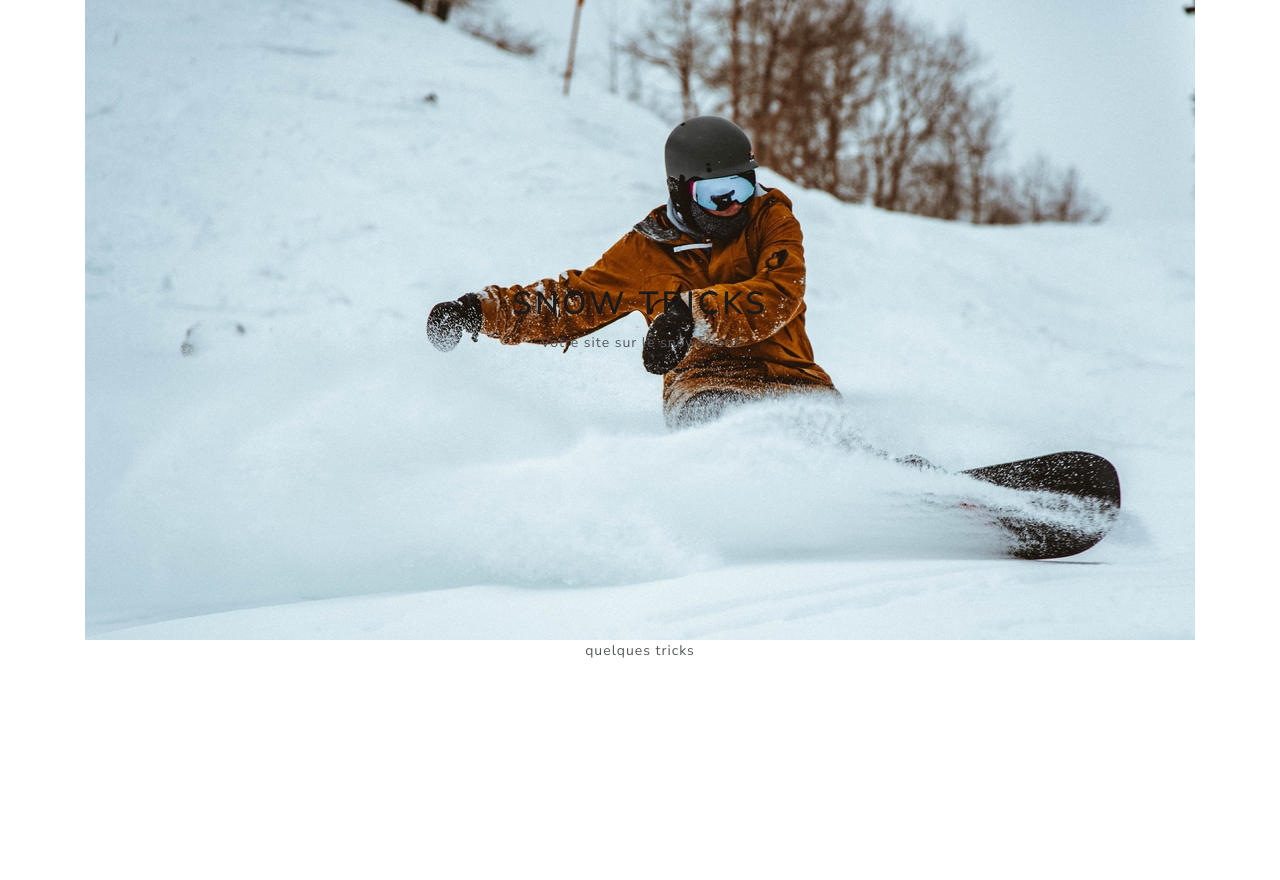
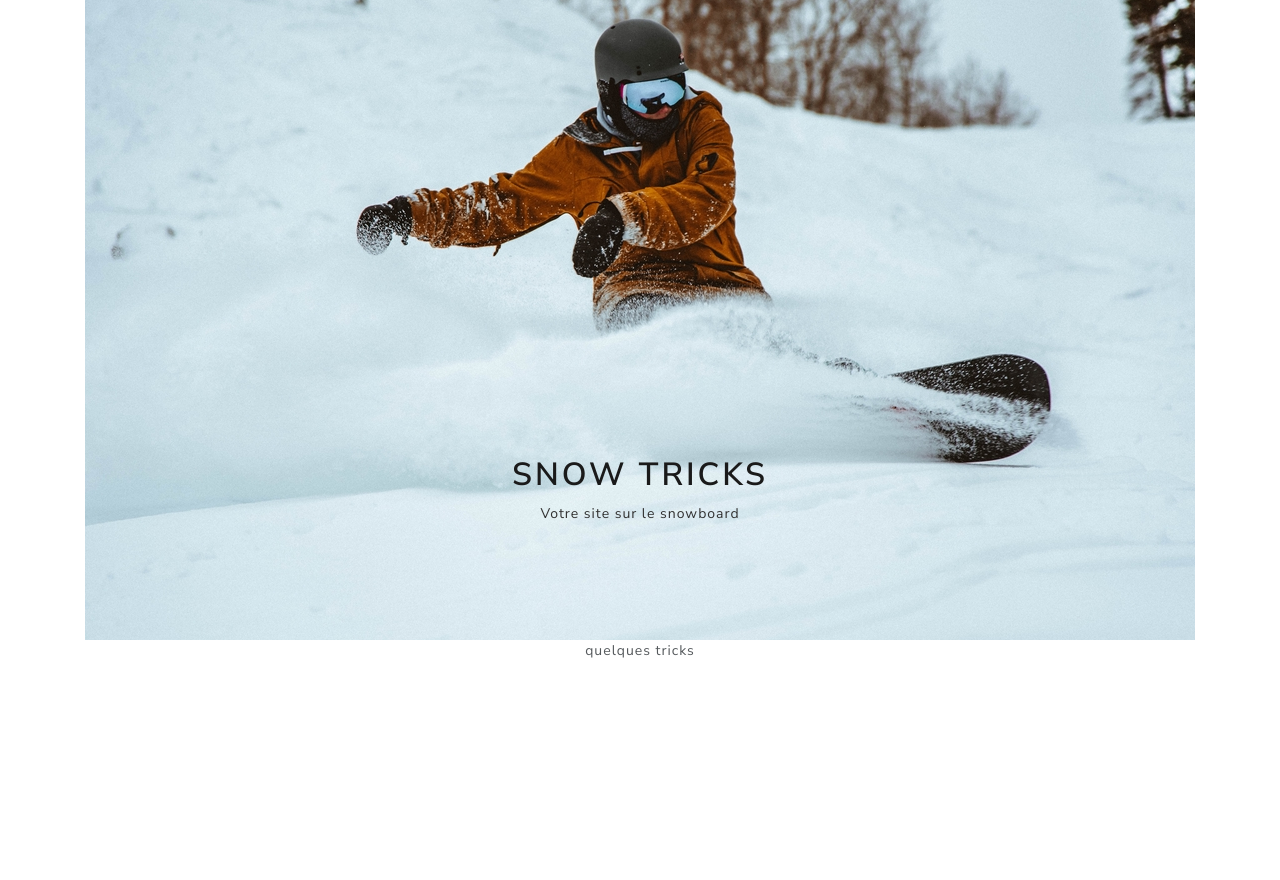
Before and after one commit to captainfrak/Projet6, a Symfony app: template templates/index.html.twig in a window 1280 px wide. Shown: the part 89-969 px from the top of the page. Run offline with Twig, Linux system fonts and the light colour scheme; the template is opened without the code that fills it, so the values that code supplies are empty; some libraries are stand-ins or nearby versions.

Commit message:
Add: change the background image

```diff
--- a/templates/index.html.twig
+++ b/templates/index.html.twig
@@ -10,10 +10,16 @@
         z-index: 2;
     }
     #test-center {
-        margin-top: 25%;
+        margin-top: 40%;
     }
     #main-pic {
         background-image: url("{{ asset('../../img/main/main-bg.jpg') }}");
+        background-repeat: no-repeat;
+        background-position: center;
+        width: 100%;
+    }
+    .span-title {
+        color: #313131;
     }
 </style>
 
@@ -21,7 +27,7 @@
     <div class="row">
         <div class="col text-center" id="test-center">
             <h1>Snow Tricks</h1>
-            <span>Votre site sur le snowboard</span>
+            <span class="span-title">Votre site sur le snowboard</span>
         </div>
     </div>
 </div>
```
